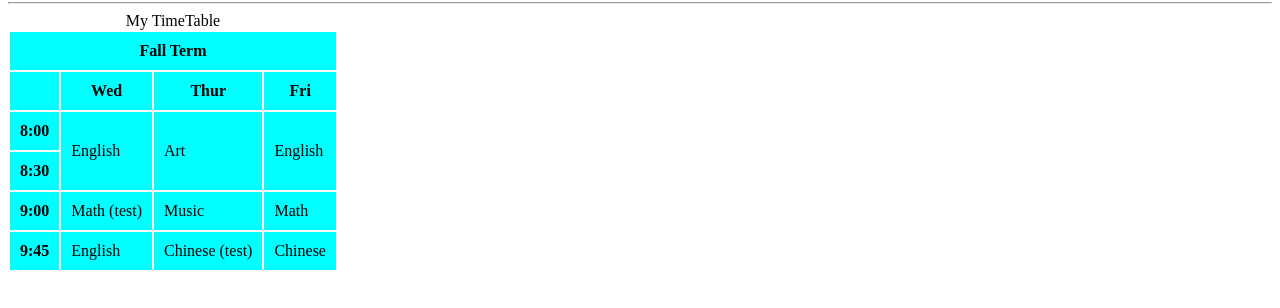
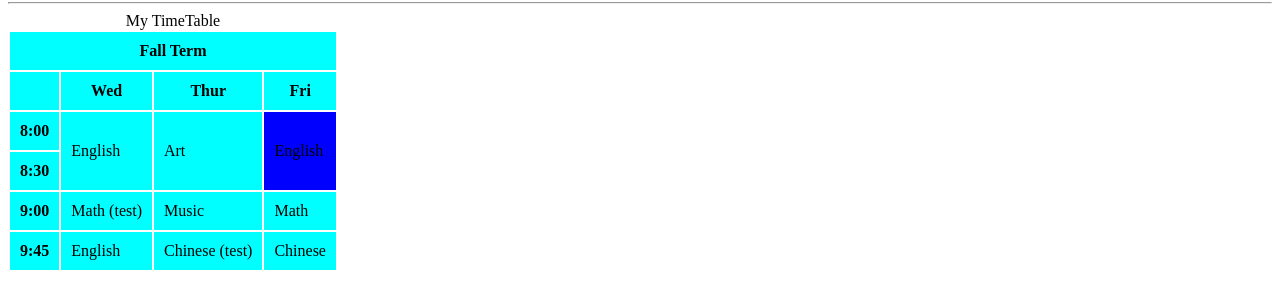
Before and after one commit to madhavanvv/CSSChallenges, a plain HTML site: page TableChallenges/Challenge_2/index.html in a window 1280 px wide. Shown: the part 78-386 px from the top of the page. Drawn offline with Linux system fonts and the light colour scheme.

Commit message:
minor ui update

```diff
--- a/TableChallenges/Challenge_2/index.html
+++ b/TableChallenges/Challenge_2/index.html
@@ -28,7 +28,7 @@
         <th scope="row">8:00</th>
         <td rowspan="2">English</td>
         <td rowspan="2">Art</td>
-        <td rowspan="2">English</td>
+        <td class="engcolor" rowspan="2">English</td>
       </tr>
 
       <tr>
--- a/TableChallenges/Challenge_2/style.css
+++ b/TableChallenges/Challenge_2/style.css
@@ -2,3 +2,6 @@
 tr {
   background-color: aqua;
 }
+.engcolor {
+  background-color: blue;
+}
```
